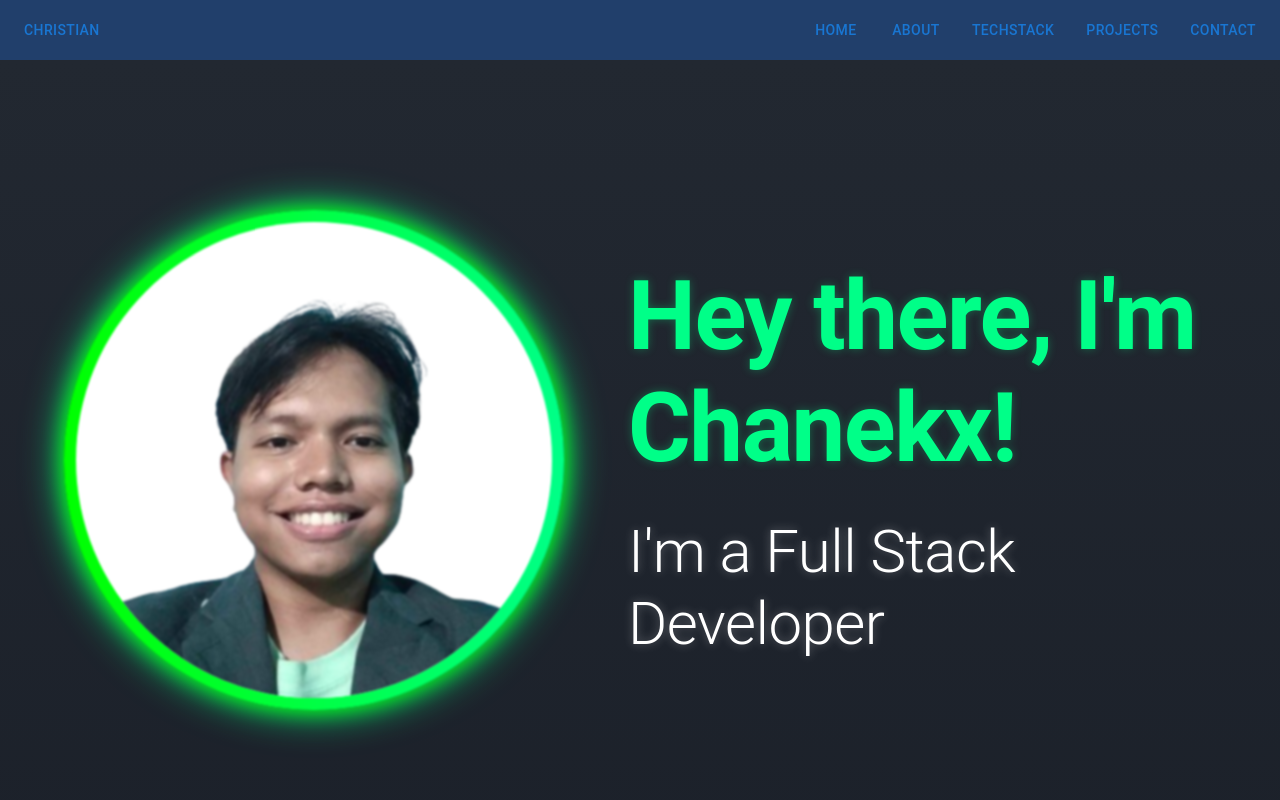
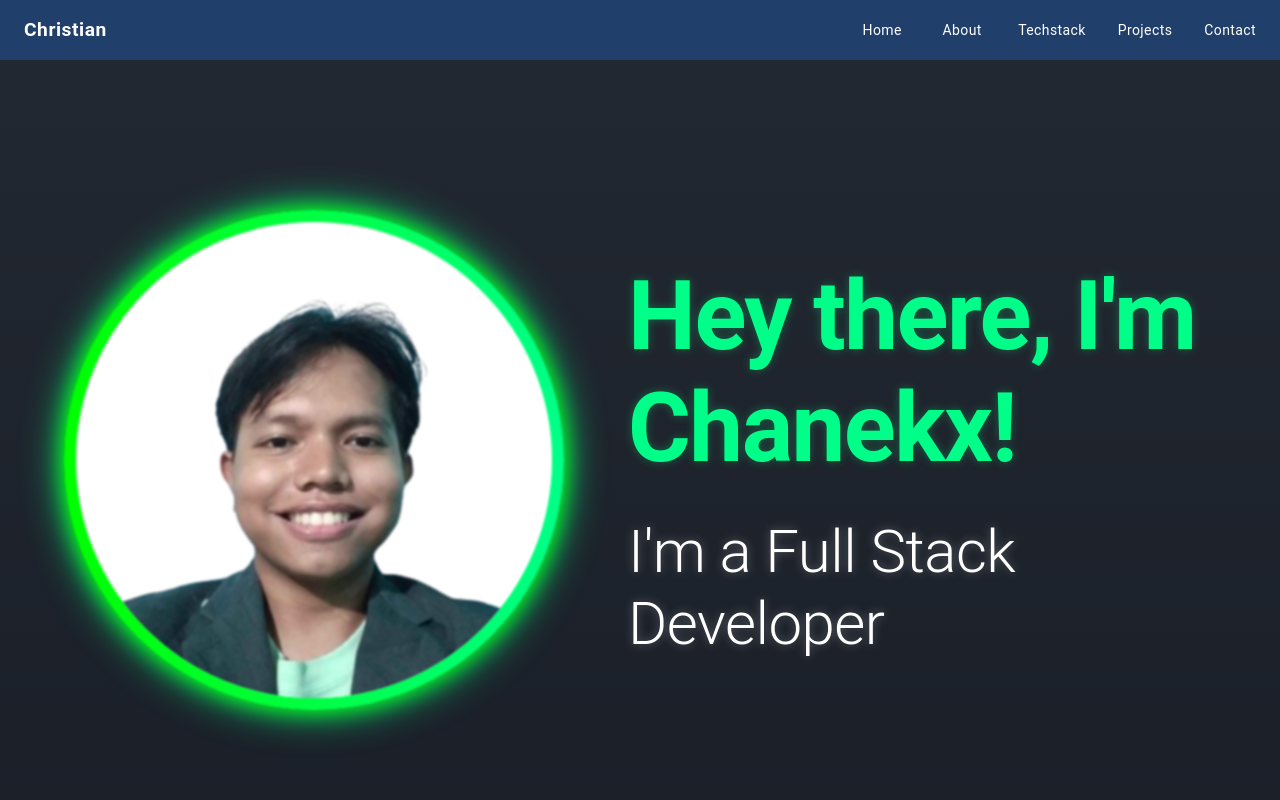
Before and after one commit to Chanekx/portfolio, a React (Vite) app in the folder web/: page / in a window 1280 px wide. Shown: the top 800 px of the page. Built offline with nearby package versions, Linux system fonts and the light colour scheme.

Commit message:
Added techstack section and also made the header better

```diff
--- a/web/src/pages/contact/index.tsx
+++ b/web/src/pages/contact/index.tsx
@@ -0,0 +1,17 @@
+import { Button, Stack, TextField, Typography } from "@mui/material";
+
+const ContactMe = () => {
+    return (
+<Stack height="100%">
+<Typography variant="h1">
+    Contact Me
+</Typography>
+<TextField label="Your name"></TextField>
+<TextField label="Your email"></TextField>
+<TextField label="Your message here"></TextField>
+<Button> Submit</Button>
+</Stack>
+    )
+
+}
+export default ContactMe;
--- a/web/src/pages/homepage/index.tsx
+++ b/web/src/pages/homepage/index.tsx
@@ -1,8 +1,10 @@
-import { Stack } from "@mui/material";
+import { Stack, Box } from "@mui/material";
 import Header from "../../parts/header";
 import HomePage from "../home";
 import AboutMeSection from "../aboutme";
 import TechStack from "../techstack";
+import MyProjects from "../projects";
+import ContactMe from "../contact";
 
 const Portfolio = () => {
   return (
@@ -18,9 +20,11 @@ const Portfolio = () => {
           },
         }}
       >
-        <HomePage />
-        <AboutMeSection />
-        <TechStack/>
+        <Box id="home"><HomePage /></Box>
+        <Box id="about"><AboutMeSection /></Box>
+        <Box id="techstack"><TechStack /></Box>
+        <Box id="projects"><MyProjects /></Box>
+        <Box id="contact"><ContactMe /></Box>
       </Stack>
     </Stack>
   );
--- /dev/null
+++ b/web/src/pages/projects/index.tsx
@@ -0,0 +1,16 @@
+import { Box, Stack, Typography } from "@mui/material";
+
+const MyProjects = () => {
+  return (
+    <Stack height="100%" >
+      <Typography variant="h1"> My Projects</Typography>
+      <Stack direction="row" gap={2} justifyContent="center" alignContent="center" alignItems="center" paddingTop="2%">
+        <Box border="1px solid yellow" width="30%" height="80vh"></Box>
+        <Box border="1px solid yellow" width="30%" height="80vh"></Box>
+        <Box border="1px solid yellow" width="30%" height="80vh"></Box>
+      </Stack>
+    </Stack>
+  );
+};
+
+export default MyProjects;
--- a/web/src/parts/header/index.tsx
+++ b/web/src/parts/header/index.tsx
@@ -1,35 +1,70 @@
 import { Button, Stack } from "@mui/material";
 
+type Section = 'home' | 'about' | 'techstack' | 'projects' | 'contact';
+
 type HeaderProps = {
-  setSection?: 'home' | 'about'
+  setSection?: (section: Section) => void;
+  activeSection?: Section;
+};
 
-}
+const Header = ({ setSection, activeSection }: HeaderProps) => {
+  const sections: Section[] = ['home', 'about', 'techstack', 'projects', 'contact'];
 
-const Header = ({setSection}: HeaderProps) => {
   return (
     <Stack
       width="100%"
-      height="100vh"
-      maxHeight="60px"
+      height="60px"
       direction="row"
       alignItems="center"
       paddingX={2}
-      sx={{ backgroundColor: "#213f6b" }}
+      sx={{
+        backgroundColor: "#213f6b",
+        position: "sticky",
+        top: 0,
+        zIndex: 1000,
+      }}
+      component="header"
     >
-      <Stack flexGrow={1}>
-        <Stack direction="row" alignItems="center" gap={1}>
-          <Button>Christian</Button>
-        </Stack>
+      <Stack flexGrow={1} direction="row" alignItems="center">
+        <Button
+          sx={{
+            color: "white",
+            fontWeight: "bold",
+            fontSize: "1.2rem",
+            textTransform: "none",
+            background:"none",
+          "&:hover": { backgroundColor: "#2a4a7b" },
+          }}
+          disableRipple
+        >
+          Christian
+        </Button>
       </Stack>
-
-      <Stack direction="row" justifyContent="flex-end" gap={2}>
-        <Button onClick={() => setSection('home') }>Home</Button>
-        <Button onClick={() => setSection('about')}>About</Button>
-        <Button onClick={() => openPage('techstack')}>TechStack</Button>
-        <Button onClick={()=> openPage('projects')}>Projects</Button>
-        <Button onClick={() => openPage('contact')}>Contact</Button>
+      <Stack direction="row" gap={2} component="nav" aria-label="Main navigation">
+        {sections.map((section) => (
+          <Button
+            key={section}
+            onClick={() => {
+              const el = document.getElementById(section);
+              if (el) {
+                el.scrollIntoView({ behavior: "smooth" });
+              }
+              setSection?.(section);
+            }}
+            sx={{
+              color: activeSection === section ? "#ffd700" : "white",
+              fontWeight: activeSection === section ? "bold" : "normal",
+              textTransform: "capitalize",
+              backgroundColor: "transparent",
+              "&:hover": { backgroundColor: "#2a4a7b" },
+            }}
+          >
+            {section.charAt(0).toUpperCase() + section.slice(1)}
+          </Button>
+        ))}
       </Stack>
     </Stack>
   );
 };
+
 export default Header;
```
